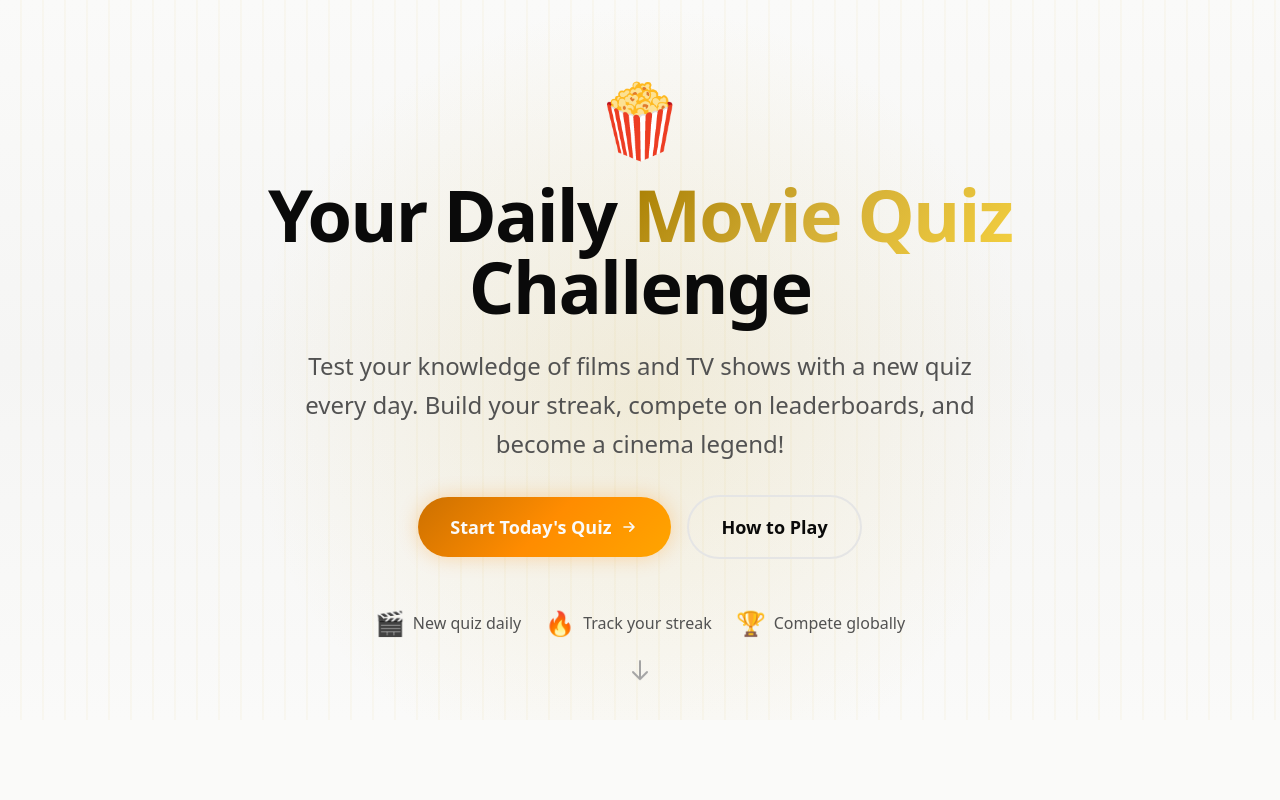
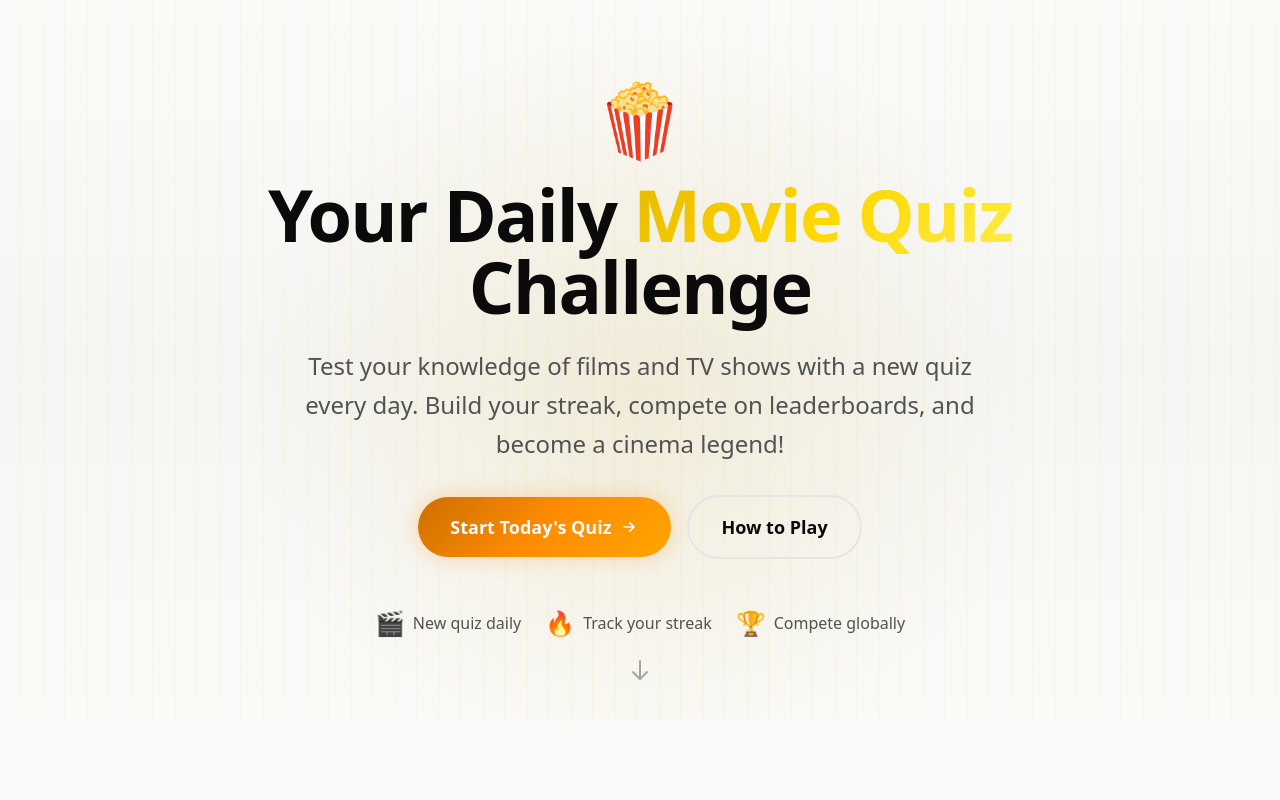
Before and after one commit to pveloso01/PopcornGuess, a Next.js app in the folder frontend/: page / in a window 1280 px wide. Shown: the top 800 px of the page. Built offline with nearby package versions, Linux system fonts and the light colour scheme.

Commit message:
style(design): update gold color to brighter shade (#ffd700)

```diff
--- a/frontend/app/globals.css
+++ b/frontend/app/globals.css
@@ -18,9 +18,9 @@
   --background-tertiary: #1f1f1f;
 
   /* Cinema-inspired Palette */
-  --gold: #d4af37;
-  --gold-light: #f4d03f;
-  --gold-dark: #a67c00;
+  --gold: #ffd700;
+  --gold-light: #ffed4a;
+  --gold-dark: #e6b800;
 
   --velvet: #8b0000;
   --velvet-light: #b22222;
@@ -58,7 +58,7 @@
   --shadow: 0 4px 6px -1px rgb(0 0 0 / 0.4), 0 2px 4px -2px rgb(0 0 0 / 0.3);
   --shadow-lg: 0 10px 15px -3px rgb(0 0 0 / 0.5), 0 4px 6px -4px rgb(0 0 0 / 0.4);
   --shadow-xl: 0 20px 25px -5px rgb(0 0 0 / 0.5), 0 8px 10px -6px rgb(0 0 0 / 0.4);
-  --shadow-glow-gold: 0 0 20px rgba(212, 175, 55, 0.3);
+  --shadow-glow-gold: 0 0 20px rgba(255, 215, 0, 0.4);
   --shadow-glow-amber: 0 0 20px rgba(255, 140, 0, 0.3);
 
   /* Animation Durations */
@@ -209,10 +209,10 @@ body {
 
 @keyframes pulse-glow {
   0%, 100% {
-    box-shadow: 0 0 5px rgba(212, 175, 55, 0.4);
+    box-shadow: 0 0 5px rgba(255, 215, 0, 0.5);
   }
   50% {
-    box-shadow: 0 0 20px rgba(212, 175, 55, 0.6);
+    box-shadow: 0 0 25px rgba(255, 215, 0, 0.7);
   }
 }
 
--- a/frontend/lib/design-tokens.ts
+++ b/frontend/lib/design-tokens.ts
@@ -23,9 +23,9 @@ export const colors = {
 
   // Cinema Palette
   gold: {
-    light: '#f4d03f',
-    DEFAULT: '#d4af37',
-    dark: '#a67c00',
+    light: '#ffed4a',
+    DEFAULT: '#ffd700',
+    dark: '#e6b800',
   },
   velvet: {
     light: '#b22222',
@@ -69,7 +69,7 @@ export const shadows = {
   DEFAULT: '0 4px 6px -1px rgb(0 0 0 / 0.4), 0 2px 4px -2px rgb(0 0 0 / 0.3)',
   lg: '0 10px 15px -3px rgb(0 0 0 / 0.5), 0 4px 6px -4px rgb(0 0 0 / 0.4)',
   xl: '0 20px 25px -5px rgb(0 0 0 / 0.5), 0 8px 10px -6px rgb(0 0 0 / 0.4)',
-  glowGold: '0 0 20px rgba(212, 175, 55, 0.3)',
+  glowGold: '0 0 20px rgba(255, 215, 0, 0.4)',
   glowAmber: '0 0 20px rgba(255, 140, 0, 0.3)',
 } as const;
 
```
